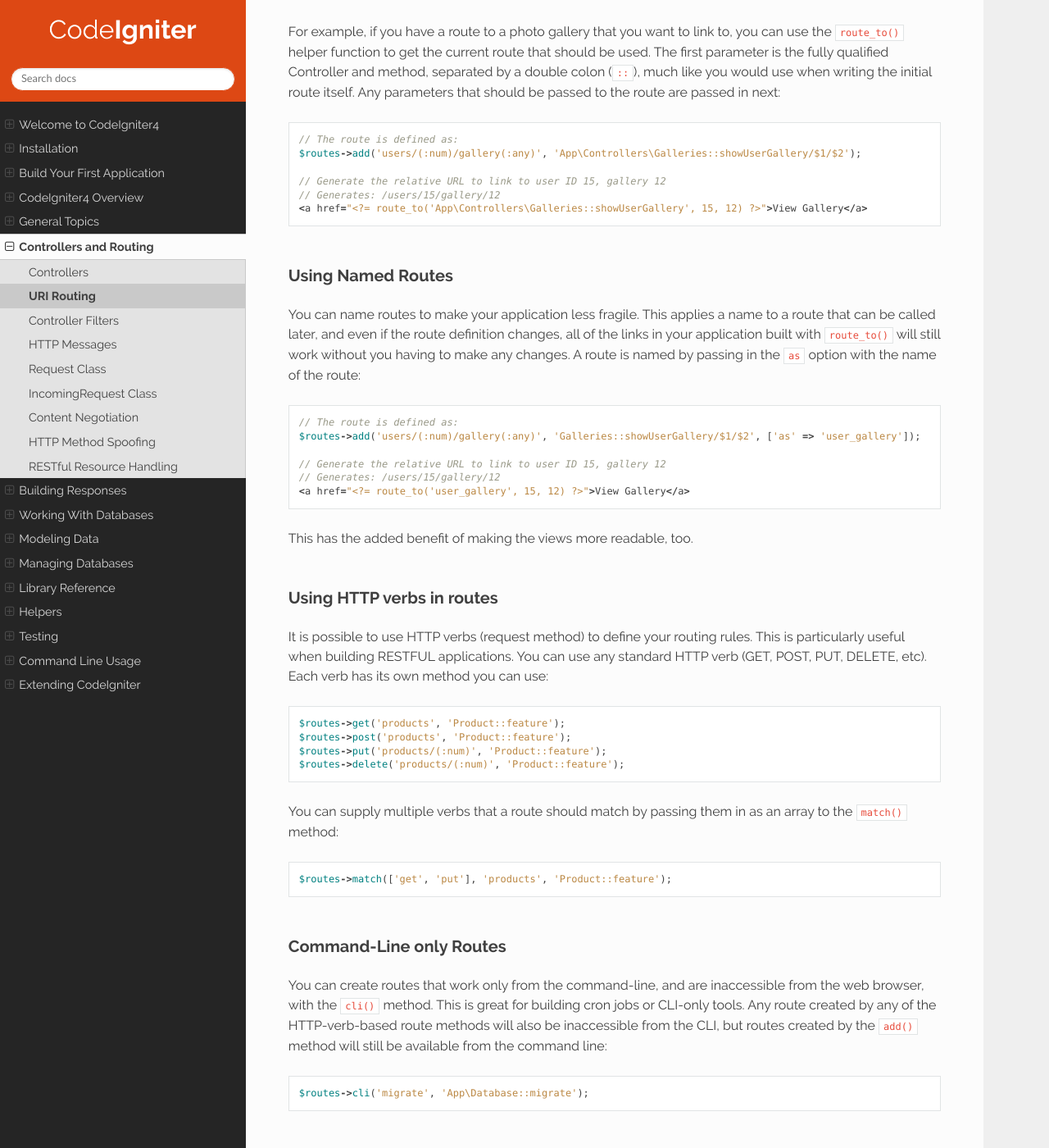
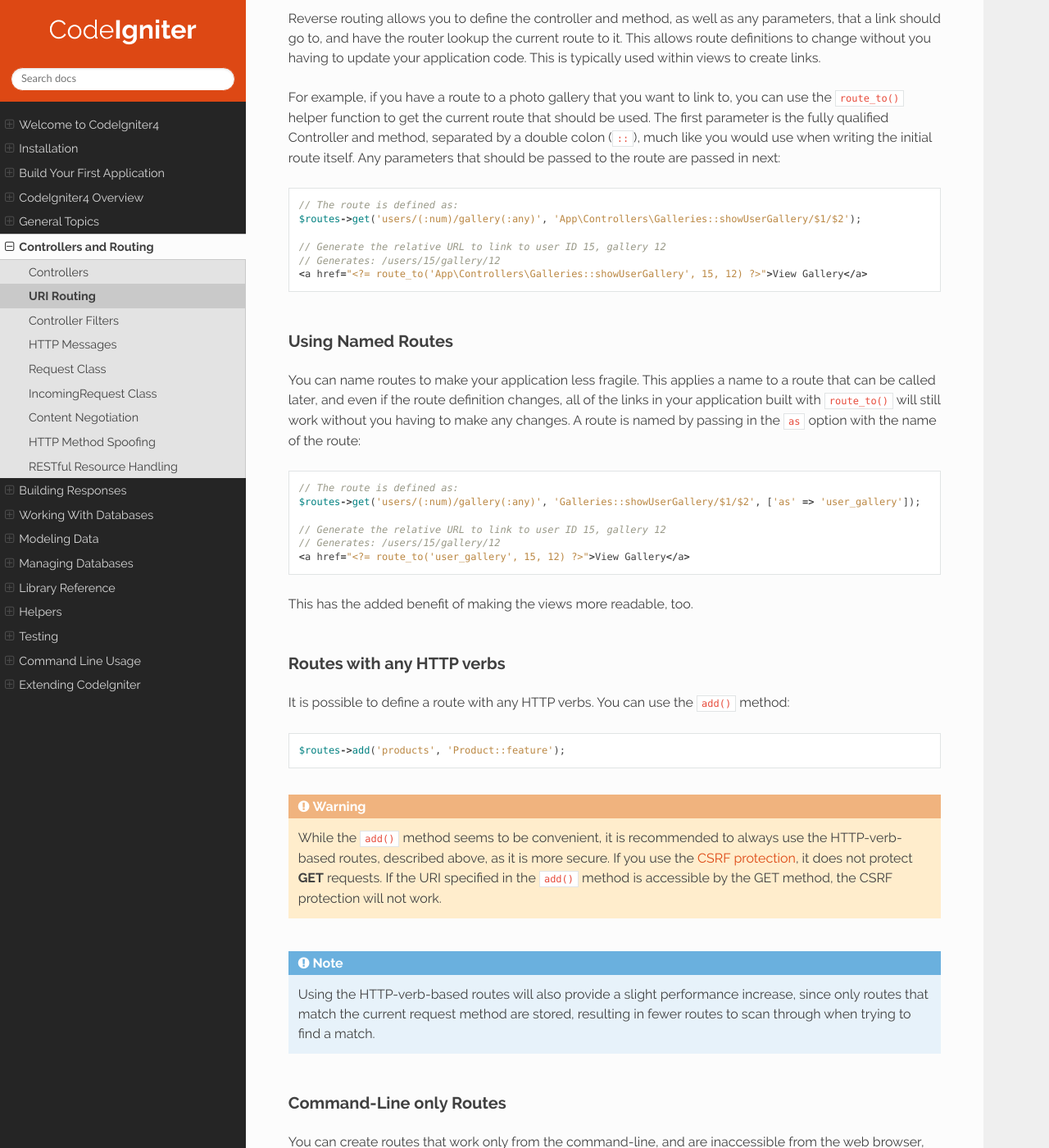
Before and after one commit to NEKOGET/ci4_user_guide_src, a Sphinx documentation site: the page built from source/incoming/routing.rst, in a window 1280 px wide and 1400 px high, scrolled down 8766 px. Shown: the whole window at 82% size. Built offline with Sphinx 7.4.7 and the Read the Docs theme 2.0.0, drawn with Linux system fonts in a browser that asks for light colours; some of the changed text lies outside the part shown.

Commit message:
docs: do not use `add()` in explanations
The `add()` is not recommended to use.

```diff
--- a/source/incoming/routing.rst
+++ b/source/incoming/routing.rst
@@ -51,6 +51,11 @@ Routing rules are defined in the **app/Config/Routes.php** file. In it you'll se
 it creates an instance of the RouteCollection class (``$routes``) that permits you to specify your own routing criteria.
 Routes can be specified using placeholders or Regular Expressions.
 
+When you specify a route, you choose a method to corresponding to HTTP verbs (request method).
+If you expect a GET request, you use the ``get()`` method::
+
+    $routes->get('/', 'Home::index');
+
 A route simply takes the URI path on the left, and maps it to the controller and method on the right,
 along with any parameters that should be passed to the controller. The controller and method should
 be listed in the same way that you would use a static method, by separating the class
@@ -63,12 +68,22 @@ passed to it, then they would be listed after the method name, separated by forw
     // Calls $Users->list(1, 23)
     $routes->get('users/1/23', 'Users::list/1/23');
 
+You can use any standard HTTP verb (GET, POST, PUT, DELETE, etc)::
+
+    $routes->post('products', 'Product::feature');
+    $routes->put('products/1', 'Product::feature');
+    $routes->delete('products/1', 'Product::feature');
+
+You can supply multiple verbs that a route should match by passing them in as an array to the ``match()`` method::
+
+    $routes->match(['get', 'put'], 'products', 'Product::feature');
+
 Placeholders
 ============
 
 A typical route might look something like this::
 
-    $routes->add('product/(:num)', 'Catalog::productLookup');
+    $routes->get('product/(:num)', 'Catalog::productLookup');
 
 In a route, the first parameter contains the URI to be matched, while the second parameter
 contains the destination it should be routed to. In the above example, if the literal word
@@ -103,26 +118,26 @@ Here are a few basic routing examples.
 A URL containing the word **journals** in the first segment will be remapped to the ``\App\Controllers\Blogs`` class,
 and the default method, which is usually ``index()``::
 
-    $routes->add('journals', 'Blogs');
+    $routes->get('journals', 'Blogs');
 
 A URL containing the segments **blog/joe** will be remapped to the ``\App\Controllers\Blogs`` class and the ``users`` method.
 The ID will be set to ``34``::
 
-    $routes->add('blog/joe', 'Blogs::users/34');
+    $routes->get('blog/joe', 'Blogs::users/34');
 
 A URL with **product** as the first segment, and anything in the second will be remapped to the ``\App\Controllers\Catalog`` class
 and the ``productLookup`` method::
 
-    $routes->add('product/(:any)', 'Catalog::productLookup');
+    $routes->get('product/(:any)', 'Catalog::productLookup');
 
 A URL with **product** as the first segment, and a number in the second will be remapped to the ``\App\Controllers\Catalog`` class
 and the ``productLookupByID`` method passing in the match as a variable to the method::
 
-    $routes->add('product/(:num)', 'Catalog::productLookupByID/$1');
+    $routes->get('product/(:num)', 'Catalog::productLookupByID/$1');
 
 Note that a single ``(:any)`` will match multiple segments in the URL if present. For example the route::
 
-    $routes->add('product/(:any)', 'Catalog::productLookup/$1');
+    $routes->get('product/(:any)', 'Catalog::productLookup/$1');
 
 will match **product/123**, **product/123/456**, **product/123/456/789** and so on. The implementation in the
 Controller should take into account the maximum parameters::
@@ -136,18 +151,9 @@ Controller should take into account the maximum parameters::
 If matching multiple segments is not the intended behavior, ``(:segment)`` should be used when defining the
 routes. With the examples URLs from above::
 
-    $routes->add('product/(:segment)', 'Catalog::productLookup/$1');
+    $routes->get('product/(:segment)', 'Catalog::productLookup/$1');
 
 will only match **product/123** and generate 404 errors for other example.
-
-.. warning:: While the ``add()`` method is convenient, it is recommended to always use the HTTP-verb-based
-    routes, described below, as it is more secure. If you use the :doc:`CSRF protection </libraries/security>`, it does not protect **GET**
-    requests. If the URI specified in the ``add()`` method is accessible by the GET method, the CSRF protection
-    will not work.
-
-.. note:: Using the HTTP-verb-based routes will also provide a slight performance increase, since
-    only routes that match the current request method are stored, resulting in fewer routes to scan through
-    when trying to find a match.
 
 Custom Placeholders
 ===================
@@ -160,7 +166,7 @@ the placeholder. The second parameter is the Regular Expression pattern it shoul
 This must be called before you add the route::
 
     $routes->addPlaceholder('uuid', '[0-9a-f]{8}-[0-9a-f]{4}-[0-9a-f]{4}-[0-9a-f]{4}-[0-9a-f]{12}');
-    $routes->add('users/(:uuid)', 'Users::show/$1');
+    $routes->get('users/(:uuid)', 'Users::show/$1');
 
 Regular Expressions
 ===================
@@ -171,7 +177,7 @@ is allowed, as are back-references.
 .. important:: Note: If you use back-references you must use the dollar syntax rather than the double backslash syntax.
     A typical RegEx route might look something like this::
 
-    $routes->add('products/([a-z]+)/(\d+)', 'Products::show/$1/id_$2');
+    $routes->get('products/([a-z]+)/(\d+)', 'Products::show/$1/id_$2');
 
 In the above example, a URI similar to **products/shirts/123** would instead call the ``show`` method
 of the ``Products`` controller class, with the original first and second segment passed as arguments to it.
@@ -182,7 +188,7 @@ represent the delimiter between multiple segments.
 For example, if a user accesses a password protected area of your web application and you wish to be able to
 redirect them back to the same page after they log in, you may find this example useful::
 
-    $routes->add('login/(.+)', 'Auth::login/$1');
+    $routes->get('login/(.+)', 'Auth::login/$1');
 
 For those of you who don’t know regular expressions and want to learn more about them,
 `regular-expressions.info <https://www.regular-expressions.info/>`_ might be a good starting point.
@@ -196,7 +202,7 @@ You can use an anonymous function, or Closure, as the destination that a route m
 executed when the user visits that URI. This is handy for quickly executing small tasks, or even just showing
 a simple view::
 
-    $routes->add('feed', function () {
+    $routes->get('feed', function () {
         $rss = new RSSFeeder();
 
         return $rss->feed('general');
@@ -225,7 +231,7 @@ second parameter is either the new URI to redirect to, or the name of a named ro
 the HTTP status code that should be sent along with the redirect. The default value is ``302`` which is a temporary
 redirect and is recommended in most cases::
 
-    $routes->add('users/profile', 'Users::profile', ['as' => 'profile']);
+    $routes->get('users/profile', 'Users::profile', ['as' => 'profile']);
 
     // Redirect to a named route
     $routes->addRedirect('users/about', 'profile');
@@ -243,8 +249,8 @@ appears prior to the routes defined inside of the group. This allows you to redu
 extensive set of routes that all share the opening string, like when building an admin area::
 
     $routes->group('admin', function ($routes) {
-        $routes->add('users', 'Admin\Users::index');
-        $routes->add('blog', 'Admin\Blog::index');
+        $routes->get('users', 'Admin\Users::index');
+        $routes->get('blog', 'Admin\Blog::index');
     });
 
 This would prefix the **users** and **blog** URIs with **admin**, handling URLs like **admin/users** and **admin/blog**.
@@ -270,7 +276,7 @@ It is possible to nest groups within groups for finer organization if you need i
 
     $routes->group('admin', function ($routes) {
         $routes->group('users', function ($routes) {
-            $routes->add('list', 'Admin\Users::list');
+            $routes->get('list', 'Admin\Users::list');
         });
     });
 
@@ -298,7 +304,7 @@ This can be done with the ``environment()`` method. The first parameter is the n
 routes defined within this closure are only accessible from the given environment::
 
     $routes->environment('development', function ($routes) {
-        $routes->add('builder', 'Tools\Builder::index');
+        $routes->get('builder', 'Tools\Builder::index');
     });
 
 Reverse Routing
@@ -314,7 +320,7 @@ separated by a double colon (``::``), much like you would use when writing the i
 should be passed to the route are passed in next::
 
     // The route is defined as:
-    $routes->add('users/(:num)/gallery(:any)', 'App\Controllers\Galleries::showUserGallery/$1/$2');
+    $routes->get('users/(:num)/gallery(:any)', 'App\Controllers\Galleries::showUserGallery/$1/$2');
 
     // Generate the relative URL to link to user ID 15, gallery 12
     // Generates: /users/15/gallery/12
@@ -329,7 +335,7 @@ will still work without you having to make any changes. A route is named by pass
 with the name of the route::
 
     // The route is defined as:
-    $routes->add('users/(:num)/gallery(:any)', 'Galleries::showUserGallery/$1/$2', ['as' => 'user_gallery']);
+    $routes->get('users/(:num)/gallery(:any)', 'Galleries::showUserGallery/$1/$2', ['as' => 'user_gallery']);
 
     // Generate the relative URL to link to user ID 15, gallery 12
     // Generates: /users/15/gallery/12
@@ -337,21 +343,22 @@ with the name of the route::
 
 This has the added benefit of making the views more readable, too.
 
-Using HTTP verbs in routes
+Routes with any HTTP verbs
 ==========================
 
-It is possible to use HTTP verbs (request method) to define your routing rules. This is particularly
-useful when building RESTFUL applications. You can use any standard HTTP verb (GET, POST, PUT, DELETE, etc).
-Each verb has its own method you can use::
+It is possible to define a route with any HTTP verbs.
+You can use the ``add()`` method::
 
-    $routes->get('products', 'Product::feature');
-    $routes->post('products', 'Product::feature');
-    $routes->put('products/(:num)', 'Product::feature');
-    $routes->delete('products/(:num)', 'Product::feature');
+    $routes->add('products', 'Product::feature');
 
-You can supply multiple verbs that a route should match by passing them in as an array to the ``match()`` method::
+.. warning:: While the ``add()`` method seems to be convenient, it is recommended to always use the HTTP-verb-based
+    routes, described above, as it is more secure. If you use the :doc:`CSRF protection </libraries/security>`, it does not protect **GET**
+    requests. If the URI specified in the ``add()`` method is accessible by the GET method, the CSRF protection
+    will not work.
 
-    $routes->match(['get', 'put'], 'products', 'Product::feature');
+.. note:: Using the HTTP-verb-based routes will also provide a slight performance increase, since
+    only routes that match the current request method are stored, resulting in fewer routes to scan through
+    when trying to find a match.
 
 Command-Line only Routes
 ========================
@@ -406,17 +413,17 @@ See :doc:`Controller filters <filters>` for more information on setting up filte
 
 You specify an alias defined in **app/Config/Filters.php** for the filter value::
 
-    $routes->add('admin',' AdminController::index', ['filter' => 'admin-auth']);
+    $routes->get('admin',' AdminController::index', ['filter' => 'admin-auth']);
 
 You may also supply arguments to be passed to the alias filter's ``before()`` and ``after()`` methods::
 
-    $routes->add('users/delete/(:segment)', 'AdminController::index', ['filter' => 'admin-auth:dual,noreturn']);
+    $routes->post('users/delete/(:segment)', 'AdminController::index', ['filter' => 'admin-auth:dual,noreturn']);
 
 **Classname filter**
 
 You specify a filter classname for the filter value::
 
-    $routes->add('admin',' AdminController::index', ['filter' => \App\Filters\SomeFilter::class]);
+    $routes->get('admin',' AdminController::index', ['filter' => \App\Filters\SomeFilter::class]);
 
 **Multiple filters**
 
@@ -424,7 +431,7 @@ You specify a filter classname for the filter value::
 
 You specify an array for the filter value::
 
-    $routes->add('admin',' AdminController::index', ['filter' => ['admin-auth', \App\Filters\SomeFilter::class]]);
+    $routes->get('admin',' AdminController::index', ['filter' => ['admin-auth', \App\Filters\SomeFilter::class]]);
 
 .. _assigning-namespace:
 
@@ -436,7 +443,7 @@ a different namespace to be used in any options array, with the ``namespace`` op
 namespace you want modified::
 
     // Routes to \Admin\Users::index()
-    $routes->add('admin/users', 'Users::index', ['namespace' => 'Admin']);
+    $routes->get('admin/users', 'Users::index', ['namespace' => 'Admin']);
 
 The new namespace is only applied during that call for any methods that create a single route, like get, post, etc.
 For any methods that create multiple routes, the new namespace is attached to all routes generated by that function
@@ -460,13 +467,13 @@ When the ``subdomain`` option is present, the system will restrict the routes to
 sub-domain. The route will only be matched if the subdomain is the one the application is being viewed through::
 
     // Limit to media.example.com
-    $routes->add('from', 'to', ['subdomain' => 'media']);
+    $routes->get('from', 'to', ['subdomain' => 'media']);
 
 You can restrict it to any subdomain by setting the value to an asterisk, (``*``). If you are viewing from a URL
 that does not have any subdomain present, this will not be matched::
 
     // Limit to any sub-domain
-    $routes->add('from', 'to', ['subdomain' => '*']);
+    $routes->get('from', 'to', ['subdomain' => '*']);
 
 .. important:: The system is not perfect and should be tested for your specific domain before being used in production.
     Most domains should work fine but some edge case ones, especially with a period in the domain itself (not used
@@ -501,10 +508,10 @@ route priority in the processing queue::
     $routes->setPrioritize();
 
     // App\Config\Routes
-    $routes->add('(.*)', 'Posts::index', ['priority' => 1]);
+    $routes->get('(.*)', 'Posts::index', ['priority' => 1]);
 
     // Modules\Acme\Config\Routes
-    $routes->add('admin', 'Admin::index');
+    $routes->get('admin', 'Admin::index');
 
     // The "admin" route will now be processed before the wildcard router.
 
@@ -537,10 +544,10 @@ controller::
     $routes->setDefaultNamespace('');
 
     // Controller is \Users
-    $routes->add('users', 'Users::index');
+    $routes->get('users', 'Users::index');
 
     // Controller is \Admin\Users
-    $routes->add('users', 'Admin\Users::index');
+    $routes->get('users', 'Admin\Users::index');
 
 If your controllers are not explicitly namespaced, there is no need to change this. If you namespace your controllers,
 then you can change this value to save typing::
@@ -548,10 +555,10 @@ then you can change this value to save typing::
     $routes->setDefaultNamespace('App');
 
     // Controller is \App\Users
-    $routes->add('users', 'Users::index');
+    $routes->get('users', 'Users::index');
 
     // Controller is \App\Admin\Users
-    $routes->add('users', 'Admin\Users::index');
+    $routes->get('users', 'Admin\Users::index');
 
 Default Controller
 ==================
```
